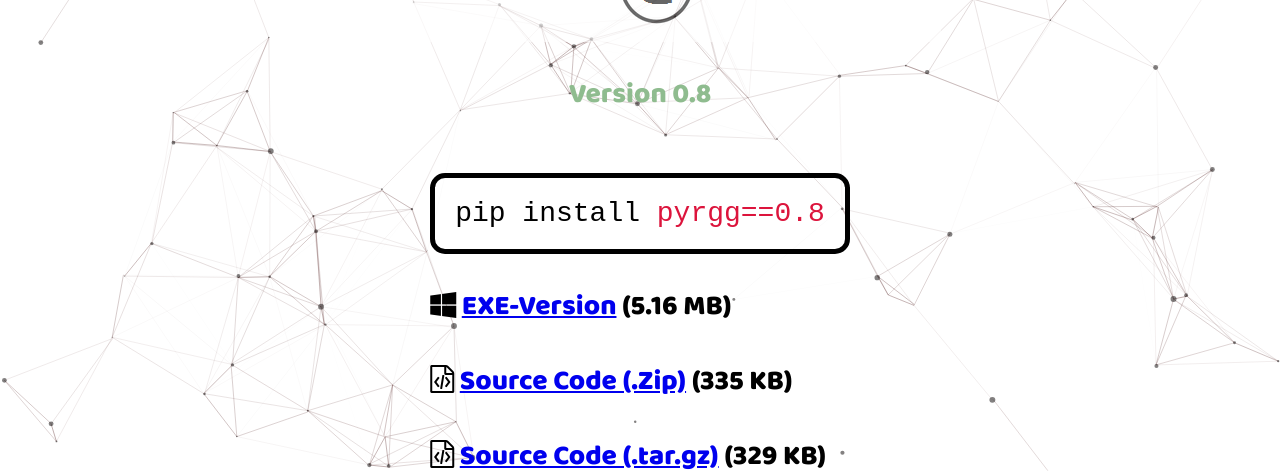
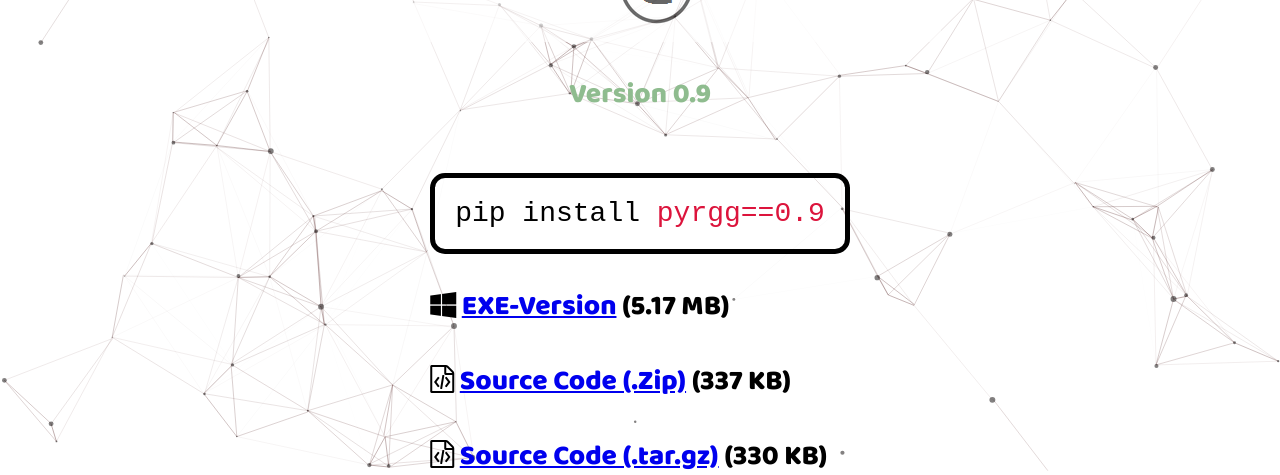
Before and after one commit to sepandhaghighi/pyrgg, a plain HTML site: page index.html in a window 1280 px wide. Shown: the part 322-797 px from the top of the page. Drawn offline with Linux system fonts and the light colour scheme.

Commit message:
webpage updated for version 0.9

```diff
--- a/index.html
+++ b/index.html
@@ -32,12 +32,12 @@
             <img src="images/pyrgg-logo.png"  class="PYRGG_image">
               </div>
         <div class="main_text" >
-            <p class="version">Version 0.8</p>
+            <p class="version">Version 0.9</p>
             <div class="note-index">
-            <pre class="pip"><p>pip install <span>pyrgg==0.8</span></p></pre>
-            <p><i class="fa fa-windows" aria-hidden="true"></i>&nbsp;<a href="https://github.com/sepandhaghighi/pyrgg/releases/download/v0.8/PYRGG-0.8.exe">EXE-Version</a>&nbsp;(5.16 MB)&nbsp;</p>
-            <p><i class="fa fa-file-code-o" aria-hidden="true"></i>&nbsp;<a href="https://github.com/sepandhaghighi/pyrgg/archive/v0.8.zip">Source Code (.Zip)</a>&nbsp;(335 KB)</p>
-            <p><i class="fa fa-file-code-o" aria-hidden="true"></i>&nbsp;<a href="https://github.com/sepandhaghighi/pyrgg/archive/v0.8.tar.gz">Source Code (.tar.gz)</a>&nbsp;(329 KB)</p>
+            <pre class="pip"><p>pip install <span>pyrgg==0.9</span></p></pre>
+            <p><i class="fa fa-windows" aria-hidden="true"></i>&nbsp;<a href="https://github.com/sepandhaghighi/pyrgg/releases/download/v0.9/PYRGG-0.9.exe">EXE-Version</a>&nbsp;(5.17 MB)&nbsp;</p>
+            <p><i class="fa fa-file-code-o" aria-hidden="true"></i>&nbsp;<a href="https://github.com/sepandhaghighi/pyrgg/archive/v0.9.zip">Source Code (.Zip)</a>&nbsp;(337 KB)</p>
+            <p><i class="fa fa-file-code-o" aria-hidden="true"></i>&nbsp;<a href="https://github.com/sepandhaghighi/pyrgg/archive/v0.9.tar.gz">Source Code (.tar.gz)</a>&nbsp;(330 KB)</p>
             <p><i class="fa fa-book" aria-hidden="true"></i>&nbsp;<a href="https://github.com/sepandhaghighi/pyrgg#supported-formats">Supported Formats</a></p>
             </div>
             <p class="justify"><span class="version">pyrgg</span> is an easy-to-use synthetic random graph generator written in Python which supports various graph file formats including DIMACS .gr files. <span class="version">pyrgg</span> has the ability to generate graphs of different sizes and is designed to provide input files for broad range of applications, including but not limited to testing, benchmarking and performance-analysis of graph processing frameworks.</p>
```
